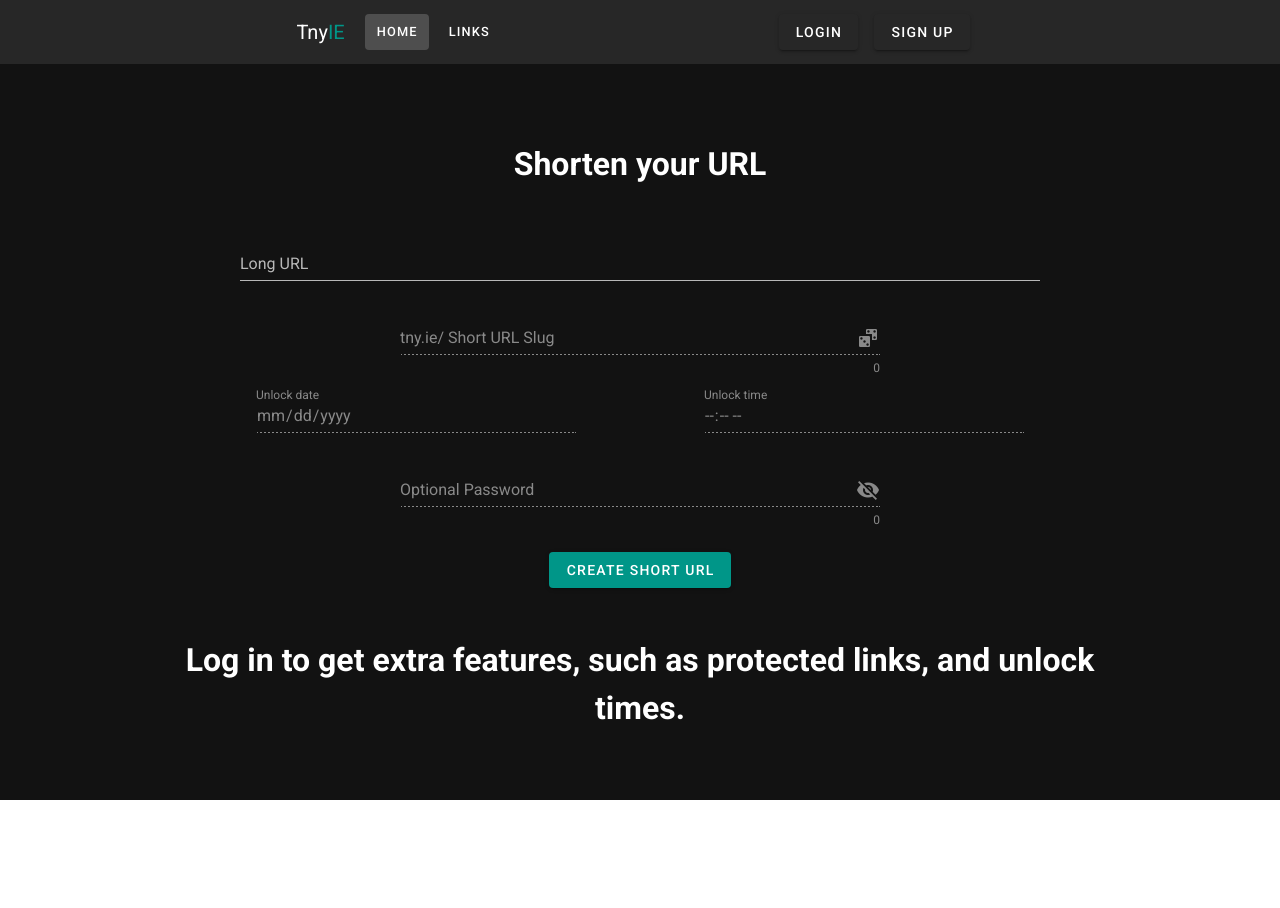
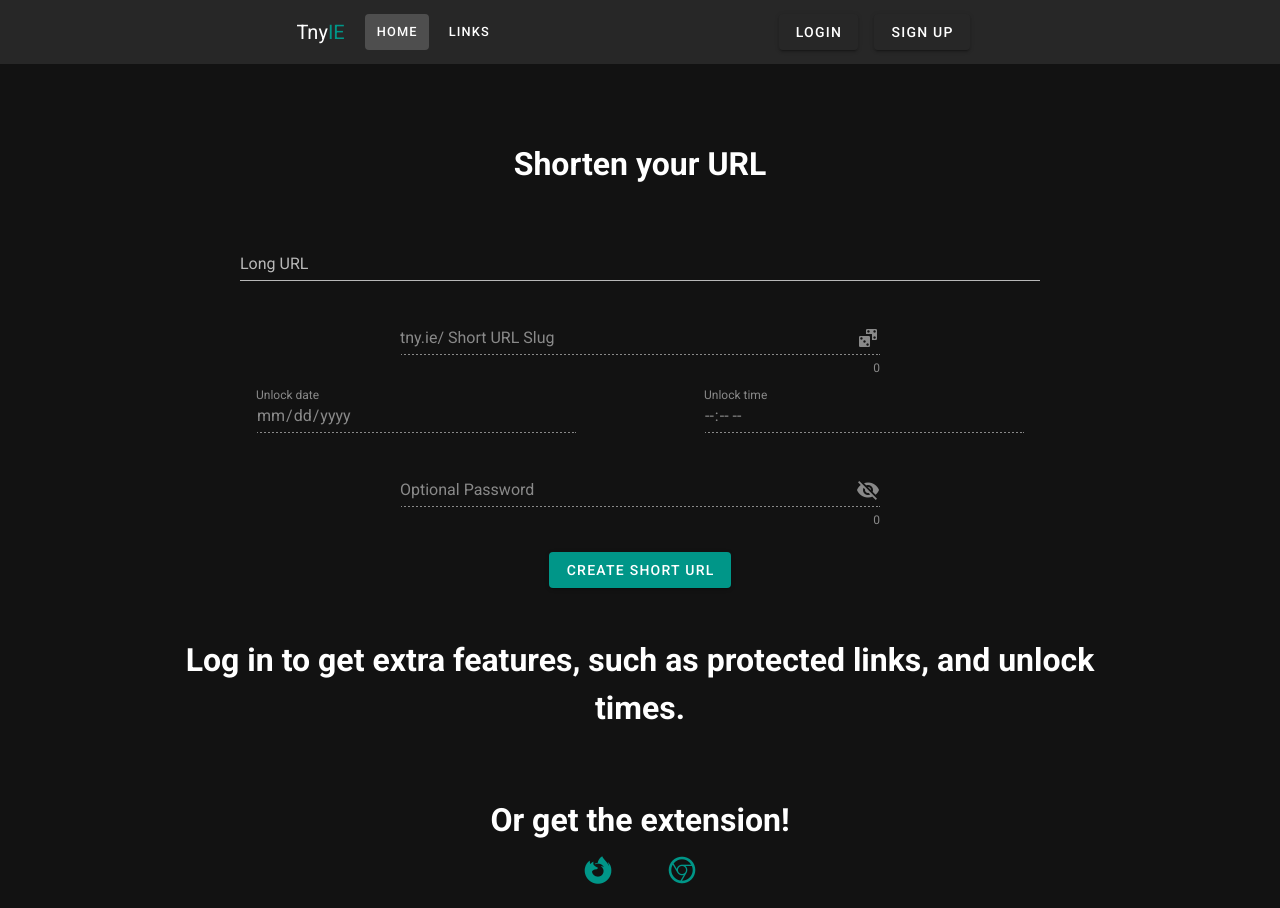
Before and after one commit to tnyie/tny-ui, a Vue app: page / in a window 1280 px wide. Before the commit the page ends 800 px from the top, so only its background shows below. Built offline with nearby package versions, Linux system fonts and the light colour scheme.

Commit message:
added extension links, fixed redirect, fixed unlock_time

```diff
--- a/src/api/links.ts
+++ b/src/api/links.ts
@@ -39,7 +39,7 @@ export const FetchOwnLinks = async (): Promise<Link[]> => {
 
 export const FetchAuthenticatedLinks = async (slug: string, password: string): Promise<GenericResponse> => {
     const request = await APIReq(
-        "/links/authenticated/"+slug, "GET", {"password": password}, false
+        "/links/authenticated/"+slug, "PUT", {"password": password}, false
     )
 
     if (await request.err) {
--- a/src/views/Home.vue
+++ b/src/views/Home.vue
@@ -114,6 +114,45 @@
         </v-card-actions>
       </v-card>
     </v-dialog>
+
+    <div
+      style="margin-top: 4em;"
+    >
+    <h1>Or get the extension!</h1>
+
+    <div
+      style="
+        width: 20%;
+        margin: auto;
+        display: flex;
+        align-items: center;
+        justify-content: space-evenly;
+      "
+    >
+      <v-btn icon x-large
+
+        href="https://addons.mozilla.org/en-GB/firefox/addon/tnyie-url-shortener"
+        target="_blank"
+      >
+        <v-icon
+          style="color: #009688;"
+        >
+          mdi-firefox
+        </v-icon>
+      </v-btn>
+      <v-btn primary icon x-large
+        href="https://chrome.google.com/webstore/detail/tnyie-url-shortener/pkfbefkomafnokkbpkcghoflaklajekp"
+        target="_blank"
+      >
+        <v-icon
+          style="color: #009688;"
+        >
+          mdi-google-chrome
+        </v-icon>
+      </v-btn>
+
+    </div>
+    </div>
 
     <v-snackbar
       v-model="snackbar"
--- a/src/views/Links.vue
+++ b/src/views/Links.vue
@@ -244,7 +244,7 @@ export default Vue.extend({
           { text: "Visits", value: "visits" },
           { text: "Created", filterable: true, value: "created_at" },
           { text: "Updated", filterable: true, value: "updated_at" },
-          { text: "Unlock Time", filterable: true, value: "unlocktime" },
+          { text: "Unlock Time", filterable: true, value: "unlock_time" },
           { text: "Valid until", filterable: true, value: "lease" },
           {
             text: "Graph",
--- a/src/views/Redirect.vue
+++ b/src/views/Redirect.vue
@@ -44,8 +44,10 @@ export default Vue.extend({
   },
   methods: {
     async submit() {
-      const linkURL = await links.FetchAuthenticatedLinks(this.$route.path, this.form.password)
-      this.$router.push(linkURL.data)
+      const path = this.$route.path
+      const slug = path.split("/")[path.length - 1]
+      const linkURL = await links.FetchAuthenticatedLinks(slug, this.form.password)
+      window.location.href = linkURL.data
     }
   }
 });
```
Also changed, not shown: 1 other file (tests, documents, lock files or other folders).
